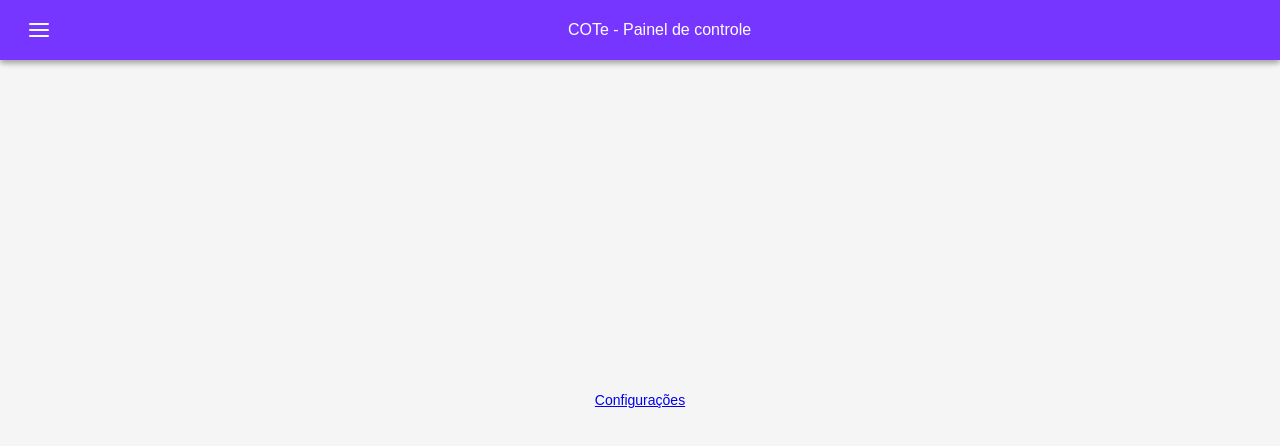
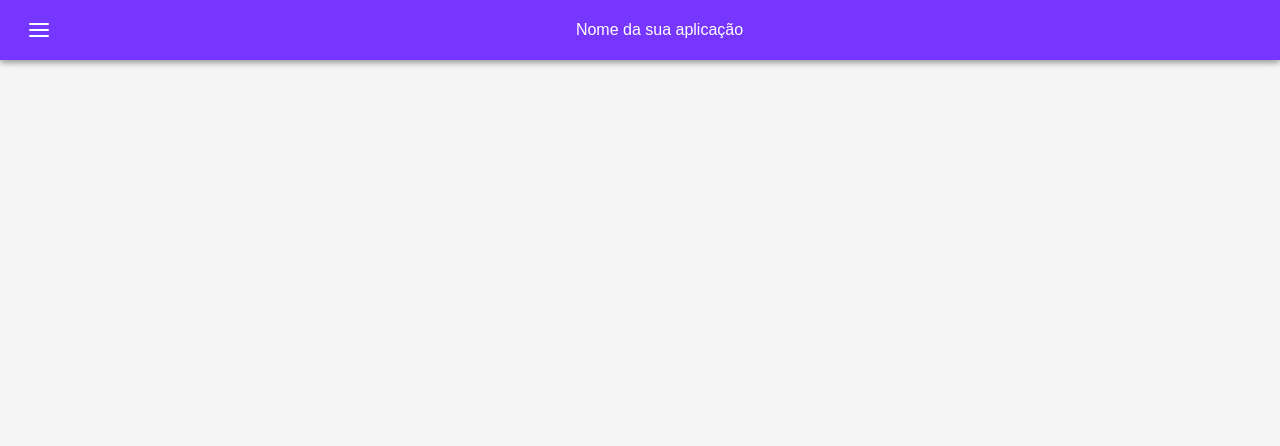
Before and after one commit to leocsar/responsive-react-app-template, a React (Create React App) app: page / in a window 1280 px wide. Shown: the top 446 px of the page. Built offline with nearby package versions, Linux system fonts and the light colour scheme.

Commit message:
Template finalizado

```diff
--- a/src/Pages/Home/index.tsx
+++ b/src/Pages/Home/index.tsx
@@ -7,9 +7,6 @@
 const Home: React.FC = () => {
   return (
     <Container>
-      <Link to='/settings'>
-        {'Configurações'}
-      </Link>
     </Container>
   );
 };
--- a/src/Pages/Home/styles.ts
+++ b/src/Pages/Home/styles.ts
@@ -10,3 +10,14 @@
   align-items: center;
   padding: 0 30px;
 `;
+
+export const Illustration = styled.img`
+  width: 50%;
+  display: flex;
+  justify-content: center;
+  align-items: center;
+
+  @media screen and (max-width: 600px) {
+    width: 100%;
+  }
+`;
--- a/src/components/Header/index.tsx
+++ b/src/components/Header/index.tsx
@@ -30,7 +30,7 @@
       />
 
       <Title>
-        COTe - Painel de controle
+        Nome da sua aplicação
       </Title>
     </Container>
   );
```
